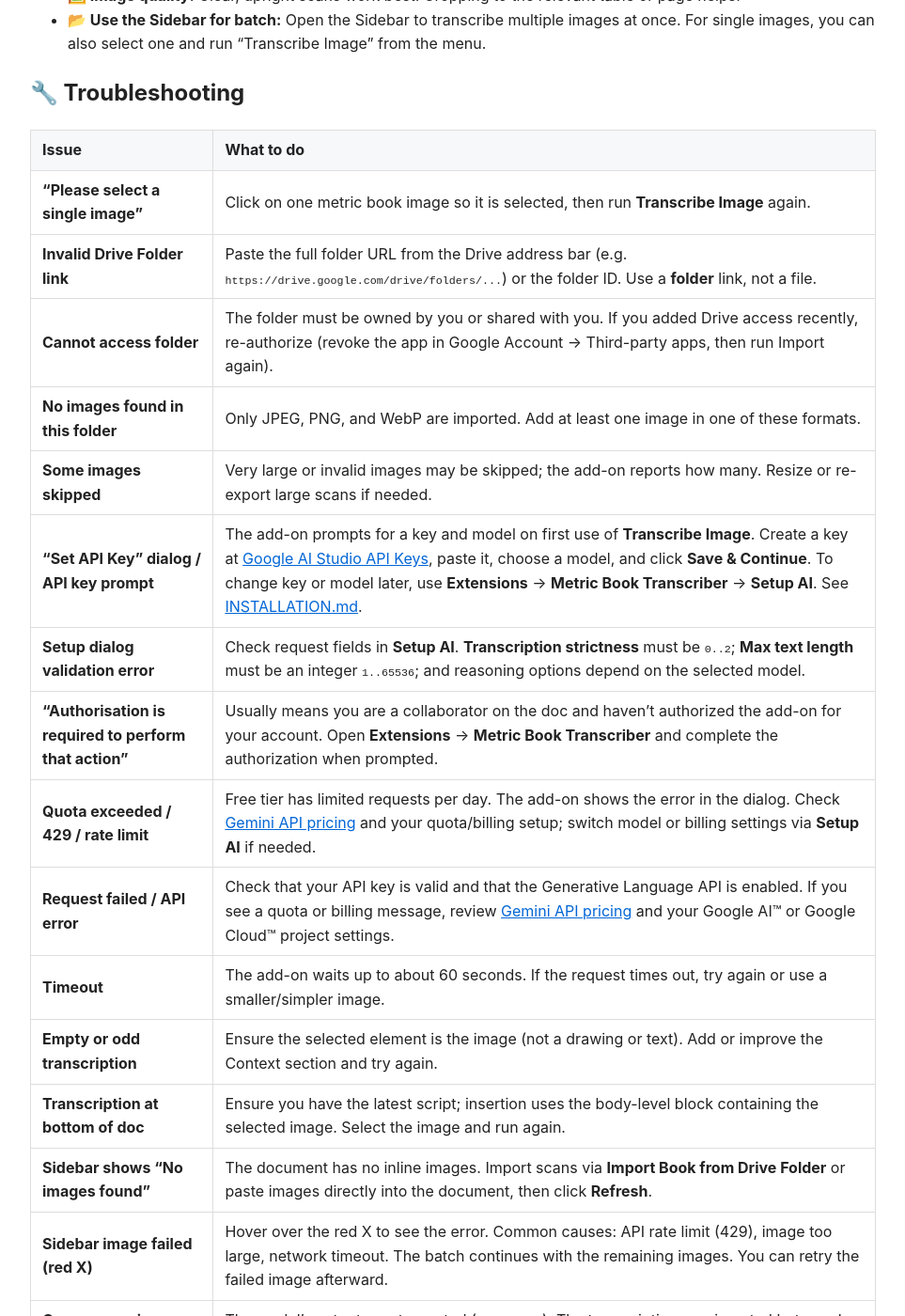
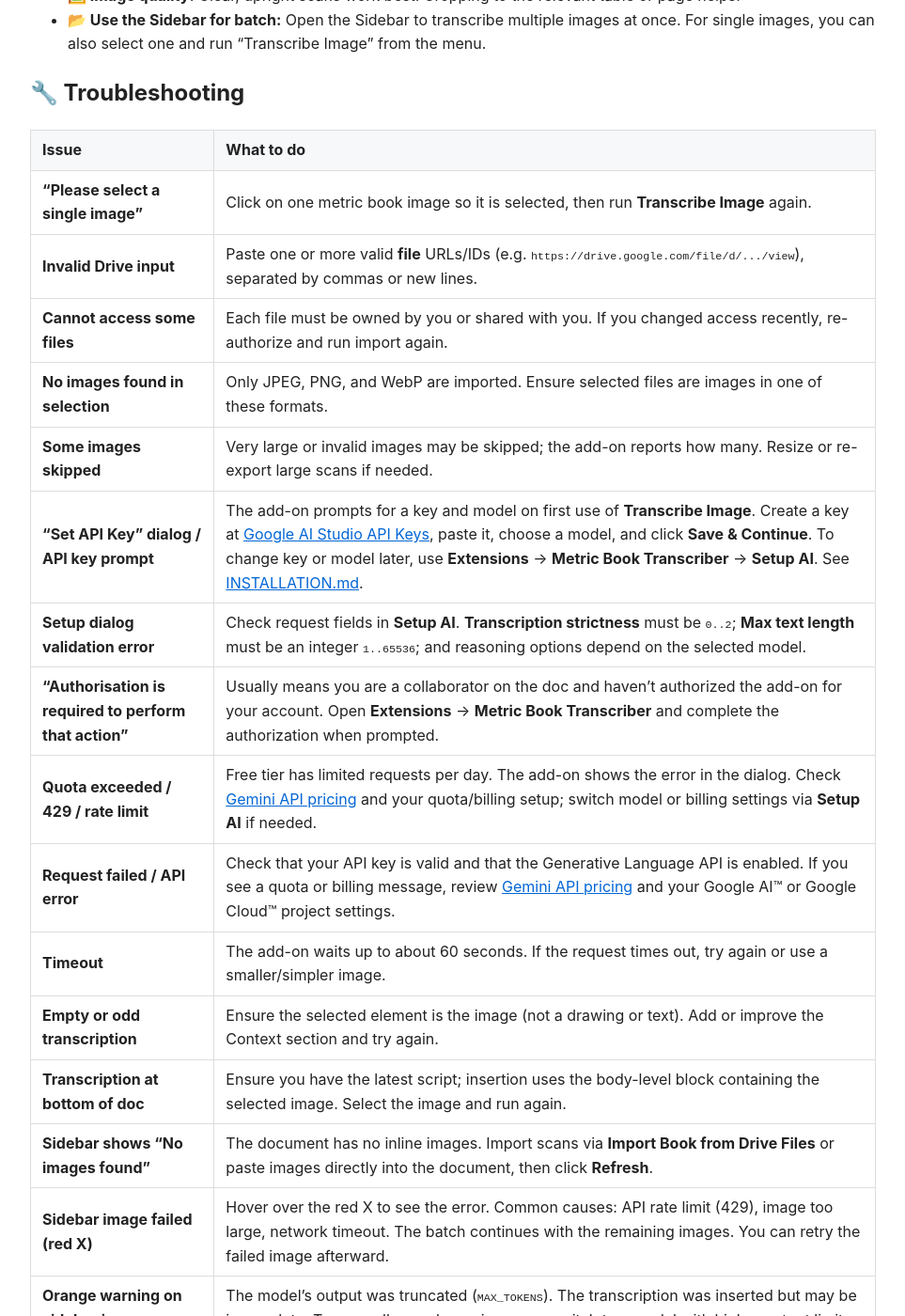
Before and after one commit to dekochka/geneascript-gdoc-addon, a Jekyll site: the page built from docs/USER_GUIDE.md, in a window 1280 px wide and 1400 px high, scrolled down 11957 px. Shown: the whole window at 94% size, without its empty margins (158-1121 px from the left). Built offline with Jekyll 4.4.1, drawn with Linux system fonts in a browser that asks for light colours; our own code applies the rules of GitHub Pages for plain Markdown files; some of the changed text lies outside the part shown.

Commit message:
wip: checkpoint oauth scope and picker migration work
Capture in-progress verification remediation changes, including drive.file scope updates, picker integration attempt, and documentation/policy updates for follow-up fixes.

```diff
--- a/addon/appsscript.json
+++ b/addon/appsscript.json
@@ -5,7 +5,7 @@
   "exceptionLogging": "STACKDRIVER",
   "oauthScopes": [
     "https://www.googleapis.com/auth/documents.currentonly",
-    "https://www.googleapis.com/auth/drive.readonly",
+    "https://www.googleapis.com/auth/drive.file",
     "https://www.googleapis.com/auth/script.external_request",
     "https://www.googleapis.com/auth/script.container.ui"
   ],
--- a/docs/USER_GUIDE.md
+++ b/docs/USER_GUIDE.md
@@ -3,7 +3,7 @@
 ---
 # 📖 User Guide — Metric Book Transcriber Add-On
 
-This add-on helps you transcribe images of metric books (birth, marriage, death registers) using **Google™ AI (Gemini™)**. You can **import scan images from a Google Drive™ folder** into a document (with a Context block and source links), then **transcribe** selected images; the add-on inserts the transcription **directly below the selected image** with clear formatting.
+This add-on helps you transcribe images of metric books (birth, marriage, death registers) using **Google™ AI (Gemini™)**. You can **import scan images from Google Drive™ file links/IDs that you select** into a document (with a Context block and source links), then **transcribe** selected images; the add-on inserts the transcription **directly below the selected image** with clear formatting.
 
 ## 📊 User flow
 
@@ -37,32 +37,32 @@
 
 ## 🔄 Workflow summary
 
-1. **Build the document** — Use **Import Book from Drive Folder** (recommended) or add Context and images manually.
+1. **Build the document** — Use **Import Book from Drive Files** (recommended) or add Context and images manually.
 2. **Transcribe** — Open the **Sidebar** and select one or more images to transcribe in batch, or select a single image and run **Transcribe Image** from the menu.
 3. **Setup (optional)** — To change your API key or Gemini model anytime, use **Extensions** → **Metric Book Transcriber** → **Setup AI**, or click **Setup AI** in the sidebar.
 4. **Extract Context from cover image (recommended after import)** — Use **Extract Context from Cover Image** (menu) or **Extract Context from Selected Image** (sidebar) to auto-fill Context fields from a title page, then review and edit before applying.
 
 **Menu overview**
 
-The **Extensions** → **Metric Book Transcriber** menu includes: **Open Sidebar**, **Transcribe Image**, **Import Book from Drive Folder**, **Extract Context from Cover Image**, **Setup AI**, **Help / User Guide**, and **Report an issue**. You can also open the sidebar by clicking the add-on icon in the right-side panel.
+The **Extensions** → **Metric Book Transcriber** menu includes: **Open Sidebar**, **Transcribe Image**, **Import Book from Drive Files**, **Extract Context from Cover Image**, **Setup AI**, **Help / User Guide**, and **Report an issue**. You can also open the sidebar by clicking the add-on icon in the right-side panel.
 
 ![v0.8 main page with sidebar and document](app-screenshots/v0.8-main-page.jpg)
 
 ---
 
-## 📁 Import Book from Drive Folder (recommended)
+## 📁 Import Book from Drive Files (recommended)
 
-Use this to create a document with a Context section and all scan images from a folder in one go.
+Use this to create a document with a Context section and scan images from specific Drive files in one go.
 
 1. Open a **new or existing** Google Docs™ document.
-2. Go to **Extensions** → **Metric Book Transcriber** → **Import Book from Drive Folder**.
-3. When prompted, paste the **Google Drive folder URL or folder ID** that contains your metric book scans. You can copy the URL from the address bar when the folder is open in Drive (e.g. `https://drive.google.com/drive/folders/...`).
+2. Go to **Extensions** → **Metric Book Transcriber** → **Import Book from Drive Files**.
+3. When prompted, paste one or more **Google Drive file URLs or file IDs** (JPEG/PNG/WebP), separated by commas or new lines.
 
    ![Enter Drive folder URL in the Import dialog](Step1_GDriveImport_SetFolderURL.png)
 
 4. Click **OK**. The add-on will:
    - Add a **Context** section at the top (full sample template with bold labels: archive name, reference, villages, common surnames, etc. — you can edit it).
-   - Import **up to 30 images** from the folder (**JPEG, PNG, WebP** only), **natural-sorted** by filename (e.g. page_2 before page_10).
+   - Import **up to 30 selected images** (**JPEG, PNG, WebP** only), **natural-sorted** by filename (e.g. page_2 before page_10).
    - For each image: a **Heading 2** with the image name (no extension), a **Source Image Link** line (clickable link to the file in Drive), then the image (scaled to content width), then a page break.
 
    ![Import in progress — images being added to the document](Step1_GDriveImport_Importing_Images.png)
@@ -71,7 +71,7 @@
 
    ![Import complete — Context and imported images in the document](Step1_GDriveImport_Import_Result.png)
 
-**📌 Notes:** The folder must be one you own or that's shared with you. Very large or invalid images may be skipped; the add-on reports how many were skipped. Edit the Context block with your actual archive and locality details before transcribing for best results.
+**📌 Notes:** Each file must be accessible to your account. Very large, invalid, inaccessible, or unsupported files may be skipped; the add-on reports how many were skipped. Edit the Context block with your actual archive and locality details before transcribing for best results.
 
 ---
 
@@ -125,7 +125,7 @@
 
 This feature helps you populate the `Context` section automatically from a cover/title image after Drive import.
 
-1. Import images with **Import Book from Drive Folder**.
+1. Import images with **Import Book from Drive Files**.
 2. Start extraction using either:
    - **Extensions** → **Metric Book Transcriber** → **Extract Context from Cover Image**, or
    - Sidebar action **Extract Context from Selected Image** (select exactly one image first).
@@ -195,9 +195,9 @@
 | Issue | What to do |
 |-------|------------|
 | **"Please select a single image"** | Click on one metric book image so it is selected, then run **Transcribe Image** again. |
-| **Invalid Drive Folder link** | Paste the full folder URL from the Drive address bar (e.g. `https://drive.google.com/drive/folders/...`) or the folder ID. Use a **folder** link, not a file. |
-| **Cannot access folder** | The folder must be owned by you or shared with you. If you added Drive access recently, re-authorize (revoke the app in Google Account → Third-party apps, then run Import again). |
-| **No images found in this folder** | Only JPEG, PNG, and WebP are imported. Add at least one image in one of these formats. |
+| **Invalid Drive input** | Paste one or more valid **file** URLs/IDs (e.g. `https://drive.google.com/file/d/.../view`), separated by commas or new lines. |
+| **Cannot access some files** | Each file must be owned by you or shared with you. If you changed access recently, re-authorize and run import again. |
+| **No images found in selection** | Only JPEG, PNG, and WebP are imported. Ensure selected files are images in one of these formats. |
 | **Some images skipped** | Very large or invalid images may be skipped; the add-on reports how many. Resize or re-export large scans if needed. |
 | **"Set API Key" dialog / API key prompt** | The add-on prompts for a key and model on first use of **Transcribe Image**. Create a key at [Google AI Studio API Keys](https://aistudio.google.com/api-keys), paste it, choose a model, and click **Save & Continue**. To change key or model later, use **Extensions** → **Metric Book Transcriber** → **Setup AI**. See [INSTALLATION.md](INSTALLATION.md). |
 | **Setup dialog validation error** | Check request fields in **Setup AI**. **Transcription strictness** must be `0..2`; **Max text length** must be an integer `1..65536`; and reasoning options depend on the selected model. |
@@ -207,7 +207,7 @@
 | **Timeout** | The add-on waits up to about 60 seconds. If the request times out, try again or use a smaller/simpler image. |
 | **Empty or odd transcription** | Ensure the selected element is the image (not a drawing or text). Add or improve the Context section and try again. |
 | **Transcription at bottom of doc** | Ensure you have the latest script; insertion uses the body-level block containing the selected image. Select the image and run again. |
-| **Sidebar shows "No images found"** | The document has no inline images. Import scans via **Import Book from Drive Folder** or paste images directly into the document, then click **Refresh**. |
+| **Sidebar shows "No images found"** | The document has no inline images. Import scans via **Import Book from Drive Files** or paste images directly into the document, then click **Refresh**. |
 | **Sidebar image failed (red X)** | Hover over the red X to see the error. Common causes: API rate limit (429), image too large, network timeout. The batch continues with the remaining images. You can retry the failed image afterward. |
 | **Orange warning on sidebar image** | The model's output was truncated (`MAX_TOKENS`). The transcription was inserted but may be incomplete. Try a smaller or clearer image, or switch to a model with higher output limits. |
 | **Extract Context action says select one image** | In the sidebar, check exactly one image before running **Extract Context from Selected Image**. |
```
Also changed, not shown: docs/INSTALLATION.md (+4 -4 lines), docs/OAUTH_VERIFICATION_RESPONSE_TEMPLATES.md (added, +55 -0 lines), docs/PRIVACY_POLICY.md (+13 -3 lines), docs/STORE_LISTING.md (+3 -3 lines), README.md, 1 other file.
